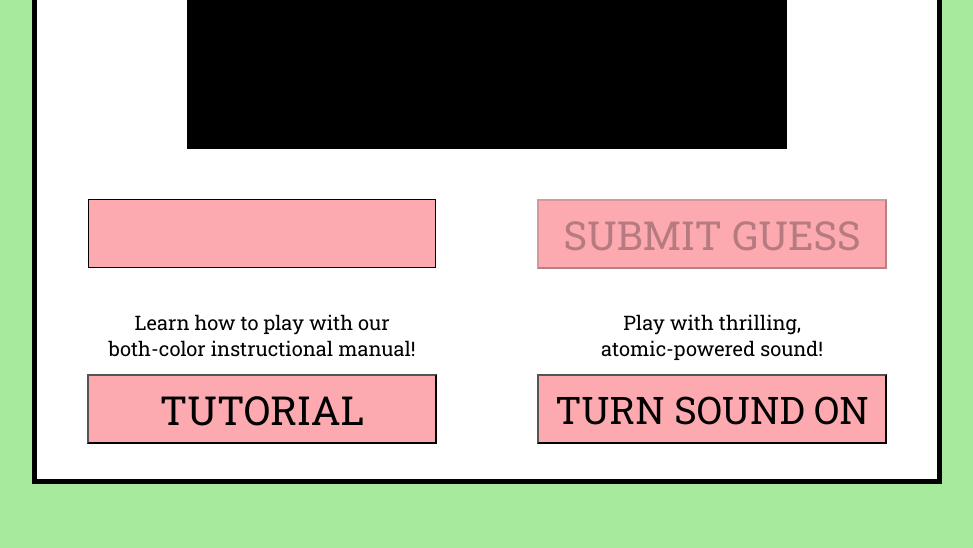
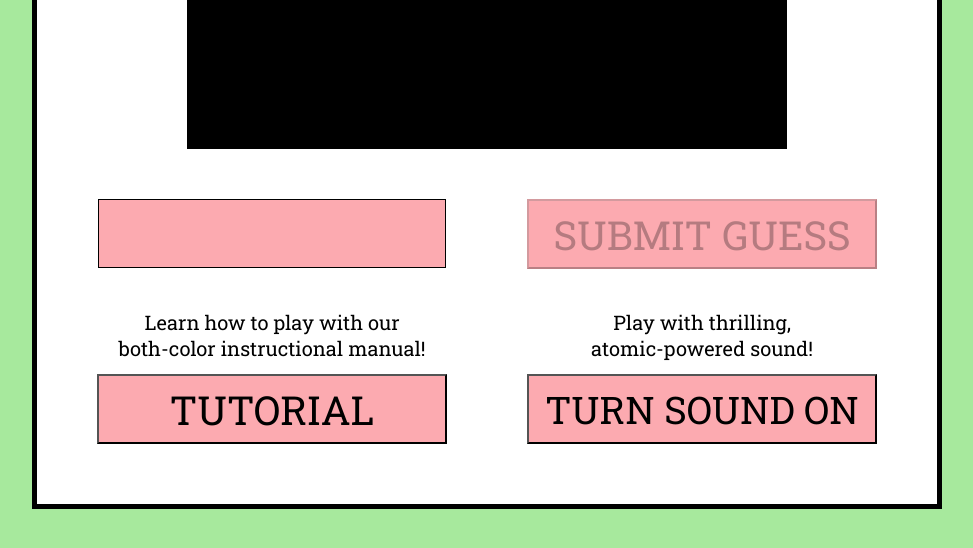
Before and after one commit to elizabethlundberg/BlackBox, a plain HTML site: page index.html in a window 1280 px wide. Shown: the part 706-1254 px from the top of the page, without its empty margins (153-1126 px from the left). Before the commit the page ends 1216 px from the top, so only its background shows below. Drawn offline with Linux system fonts and the light colour scheme.

Commit message:
Adjust button margins

```diff
--- a/css/style.css
+++ b/css/style.css
@@ -20,7 +20,7 @@ body {
   flex-direction: row;
   align-items: center;
   justify-content: center;
-  height: 1200px;
+  height: 1250px;
 }
 
 button {
@@ -37,7 +37,7 @@ button {
   grid-template-areas: "heading heading" "title new-game" "game game" "score submit-button" "instr-text audio-text" "instr-button audio-button";
   position: absolute;
   width: 900px;
-  height: 1150px;
+  height: 1175px;
   top: 30px;
   border: solid 5px;
   justify-items: center;
@@ -116,7 +116,7 @@ button {
 
 #top-ad-copy {
   grid-area: heading;
-  margin: 30px 50px 0px 50px;
+  margin: 32px 54px 0 52px;
   font-size: 20px;
   font-weight: 700;
   text-align: justify;
@@ -127,7 +127,7 @@ button {
   font-weight: 900;
   grid-area: title;
   padding: 0 0 0 30px;
-  margin: -15px 0 0 18px;
+  margin: -15px 0 0 20px;
   justify-self: start;
   visibility: hidden;
 }
@@ -143,7 +143,7 @@ button {
 #instructions {
   grid-area: instr-text;
   font-size: 20px;
-  margin: 10px 0 0 0px;
+  margin: 10px 0 0 20px;
   text-align: center;
 }
 
@@ -154,7 +154,7 @@ button {
 #audio-desc {
   grid-area: audio-text;
   font-size: 20px;
-  margin: 10px 0 0 0;
+  margin: 10px 20px 0 0;
   text-align: center;
 }
 
@@ -248,3 +248,12 @@ button {
   font-size: 120px;
   line-height: 100px;
 }
+
+#score-box, #instructions-button {
+  margin-right: -20px;
+}
+
+
+#new-game, #submit-guess, #audio-change {
+  margin-left: -20px;
+}
```
